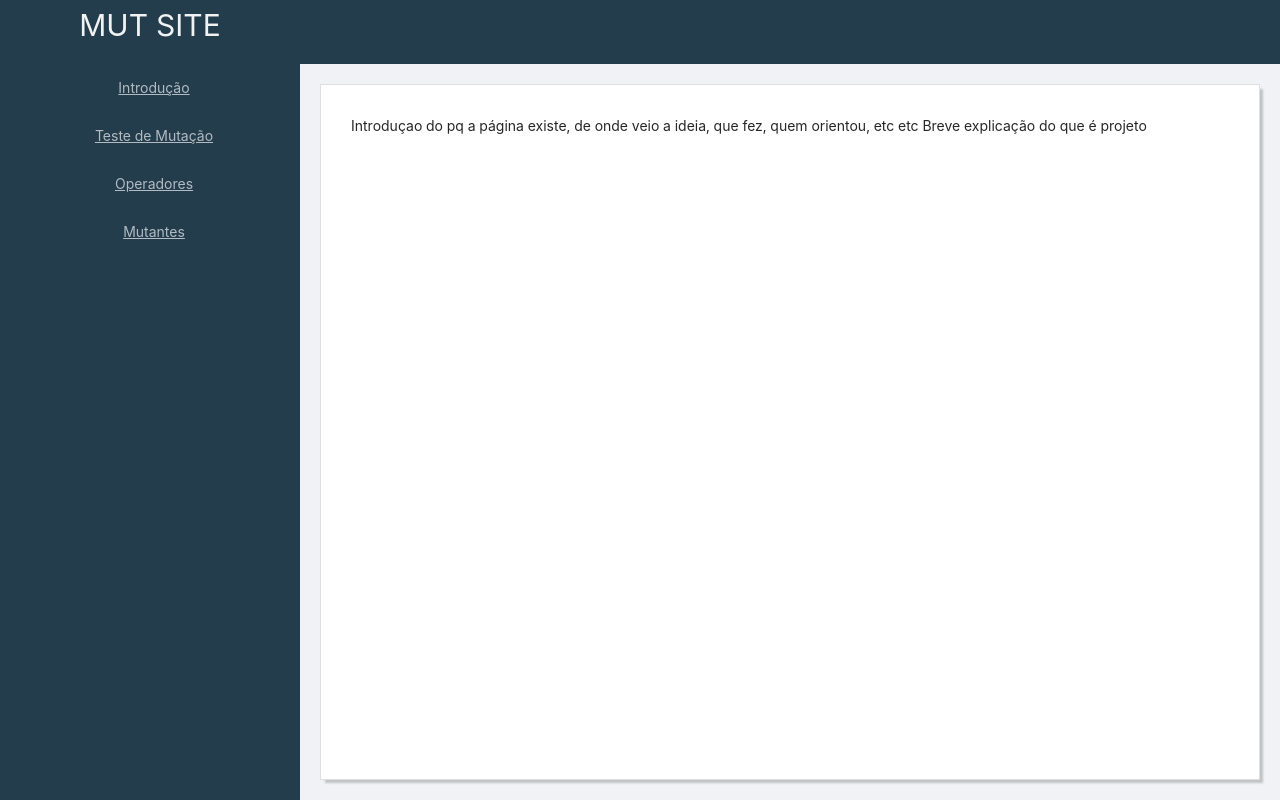
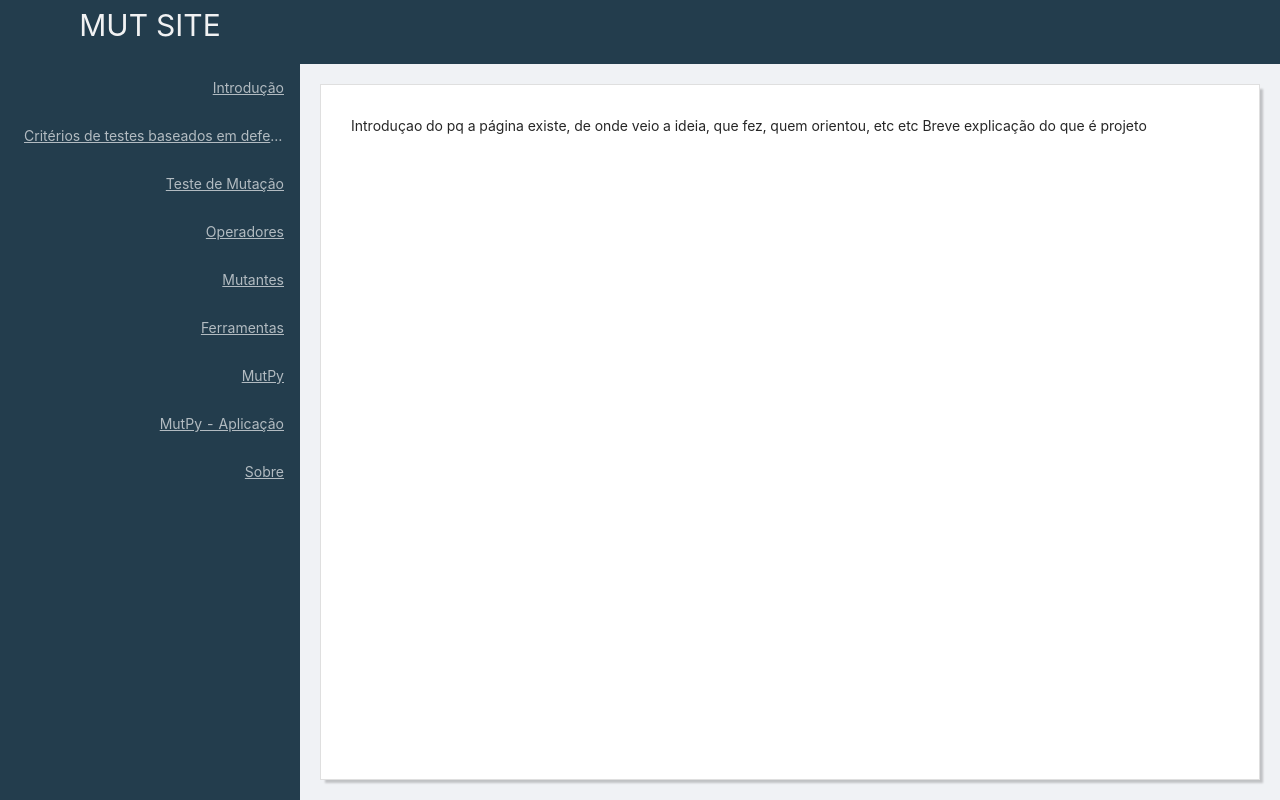
Before and after one commit to Jmambrini/mut-stt, a React (Create React App) app: page / in a window 1280 px wide. Built offline with nearby package versions, Linux system fonts and the light colour scheme.

Commit message:
Update sidebar

```diff
--- a/src/layout/MenuItems.js
+++ b/src/layout/MenuItems.js
@@ -3,6 +3,11 @@ const menuItems = [
     name: 'Introdução',
     path: '/intro',
     key: 'intro',
+  },
+  {
+    name: 'Critérios de testes baseados em defeitos',
+    path: '/mutantes',
+    key: 'mutantes',
   },
   {
     name: 'Teste de Mutação',
@@ -19,6 +24,26 @@ const menuItems = [
     path: '/mutantes',
     key: 'mutantes',
   },
+  {
+    name: 'Ferramentas ',
+    path: '/mutantes',
+    key: 'mutantes',
+  },
+  {
+    name: 'MutPy ',
+    path: '/mutantes',
+    key: 'mutantes',
+  },
+  {
+    name: 'MutPy - Aplicação',
+    path: '/mutantes',
+    key: 'mutantes',
+  },
+  {
+    name: 'Sobre',
+    path: '/mutantes',
+    key: 'mutantes',
+  },
 ];
 
 export default menuItems;
--- a/src/layout/Sidebar.scss
+++ b/src/layout/Sidebar.scss
@@ -14,7 +14,7 @@
         }
 
         .ant-menu {
-            text-align: center;
+            text-align: right;
             text-decoration: underline;
             font-size: 14px;
             background: #233d4d;
```
